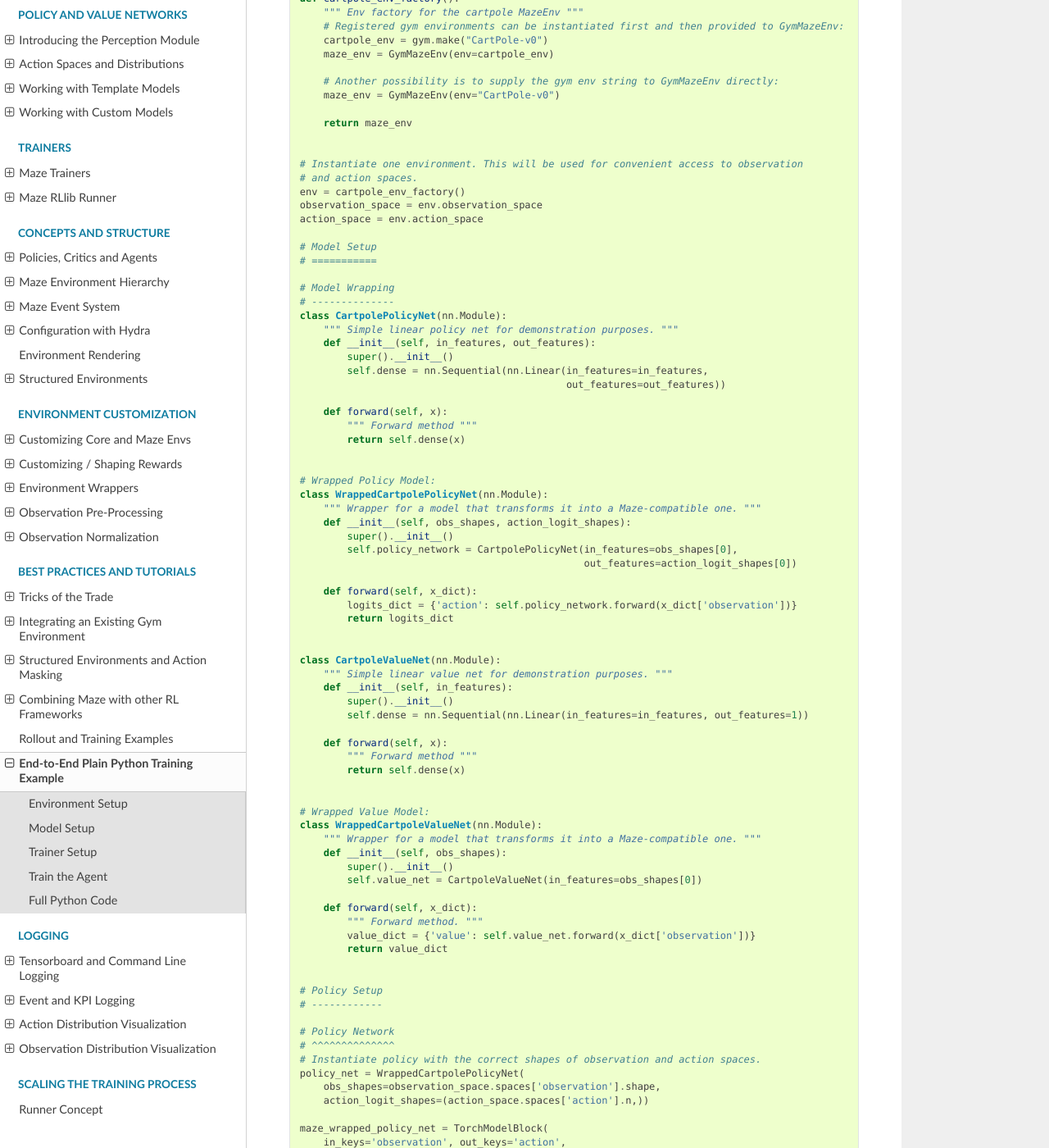
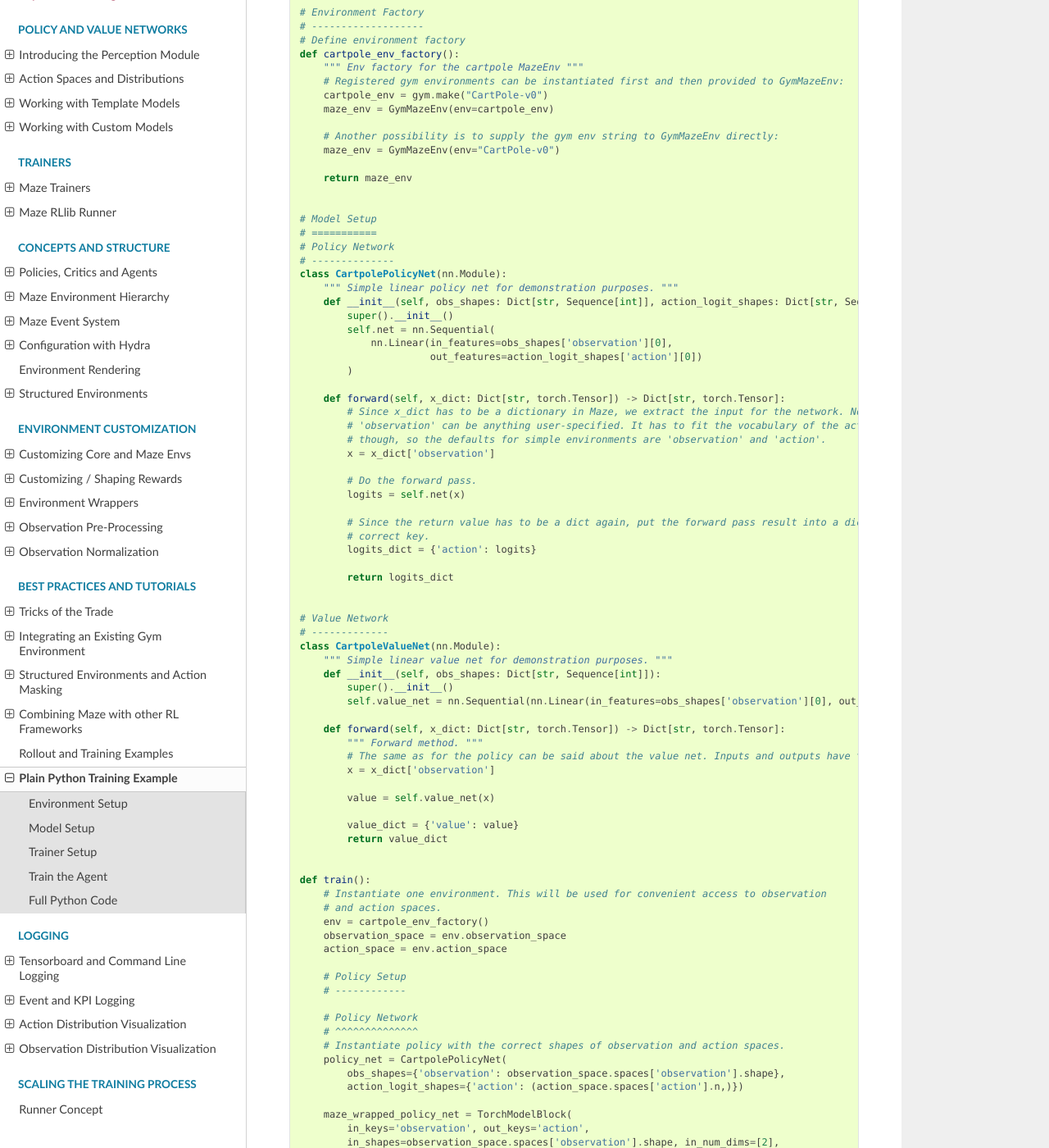
Before and after one commit to enlite-ai/maze, a Sphinx documentation site: the page built from docs/source/best_practices_and_tutorials/plain_python_training_example.rst, in a window 1280 px wide and 1400 px high, scrolled down 6277 px. Shown: the whole window at 82% size. Built offline with Sphinx 7.4.7 and the Read the Docs theme 2.0.0, drawn with Linux system fonts in a browser that asks for light colours; some of the changed text lies outside the part shown.

Commit message:
RL-531: Remove model wrappers; use model_selection

```diff
--- a/docs/source/best_practices_and_tutorials/code_snippets/plain_python_training.py
+++ b/docs/source/best_practices_and_tutorials/code_snippets/plain_python_training.py
@@ -1,5 +1,8 @@
 """ Rollout of a policy in plain Python. """
+from typing import Dict, Sequence
+
 import gym
+import torch
 import torch.nn as nn
 from maze.core.agent.torch_actor_critic import TorchActorCritic
 from maze.core.agent.torch_policy import TorchPolicy
@@ -10,6 +13,7 @@ from maze.perception.blocks.general.torch_model_block import TorchModelBlock
 from maze.train.parallelization.distributed_env.dummy_distributed_env import DummyStructuredDistributedEnv
 from maze.train.trainers.a2c.a2c_algorithm_config import A2CAlgorithmConfig
 from maze.train.trainers.a2c.a2c_trainer import MultiStepA2C
+from maze.train.trainers.common.model_selection.best_model_selection import BestModelSelection
 from maze.utils.log_stats_utils import setup_logging
 
 
@@ -31,168 +35,163 @@ def cartpole_env_factory():
     return maze_env
 
 
-# Instantiate one environment. This will be used for convenient access to observation
-# and action spaces.
-env = cartpole_env_factory()
-observation_space = env.observation_space
-action_space = env.action_space
-
 # Model Setup
 # ===========
-
-# Model Wrapping
+# Policy Network
 # --------------
 class CartpolePolicyNet(nn.Module):
     """ Simple linear policy net for demonstration purposes. """
-    def __init__(self, in_features, out_features):
+    def __init__(self, obs_shapes: Dict[str, Sequence[int]], action_logit_shapes: Dict[str, Sequence[int]]):
         super().__init__()
-        self.dense = nn.Sequential(nn.Linear(in_features=in_features,
-                                             out_features=out_features))
+        self.net = nn.Sequential(
+            nn.Linear(in_features=obs_shapes['observation'][0],
+                      out_features=action_logit_shapes['action'][0])
+        )
 
-    def forward(self, x):
-        """ Forward method """
-        return self.dense(x)
+    def forward(self, x_dict: Dict[str, torch.Tensor]) -> Dict[str, torch.Tensor]:
+        # Since x_dict has to be a dictionary in Maze, we extract the input for the network. Note that the key
+        # 'observation' can be anything user-specified. It has to fit the vocabulary of the action spaces
+        # though, so the defaults for simple environments are 'observation' and 'action'.
+        x = x_dict['observation']
 
+        # Do the forward pass.
+        logits = self.net(x)
 
-# Wrapped Policy Model:
-class WrappedCartpolePolicyNet(nn.Module):
-    """ Wrapper for a model that transforms it into a Maze-compatible one. """
-    def __init__(self, obs_shapes, action_logit_shapes):
-        super().__init__()
-        self.policy_network = CartpolePolicyNet(in_features=obs_shapes[0],
-                                                out_features=action_logit_shapes[0])
+        # Since the return value has to be a dict again, put the forward pass result into a dict with the
+        # correct key.
+        logits_dict = {'action': logits}
 
-    def forward(self, x_dict):
-        logits_dict = {'action': self.policy_network.forward(x_dict['observation'])}
         return logits_dict
 
 
+# Value Network
+# -------------
 class CartpoleValueNet(nn.Module):
     """ Simple linear value net for demonstration purposes. """
-    def __init__(self, in_features):
+    def __init__(self, obs_shapes: Dict[str, Sequence[int]]):
         super().__init__()
-        self.dense = nn.Sequential(nn.Linear(in_features=in_features, out_features=1))
+        self.value_net = nn.Sequential(nn.Linear(in_features=obs_shapes['observation'][0], out_features=1))
 
-    def forward(self, x):
-        """ Forward method """
-        return self.dense(x)
+    def forward(self, x_dict: Dict[str, torch.Tensor]) -> Dict[str, torch.Tensor]:
+        """ Forward method. """
+        # The same as for the policy can be said about the value net. Inputs and outputs have to be dicts.
+        x = x_dict['observation']
 
+        value = self.value_net(x)
 
-# Wrapped Value Model:
-class WrappedCartpoleValueNet(nn.Module):
-    """ Wrapper for a model that transforms it into a Maze-compatible one. """
-    def __init__(self, obs_shapes):
-        super().__init__()
-        self.value_net = CartpoleValueNet(in_features=obs_shapes[0])
-
-    def forward(self, x_dict):
-        """ Forward method. """
-        value_dict = {'value': self.value_net.forward(x_dict['observation'])}
+        value_dict = {'value': value}
         return value_dict
 
 
-# Policy Setup
-# ------------
+def train():
+    # Instantiate one environment. This will be used for convenient access to observation
+    # and action spaces.
+    env = cartpole_env_factory()
+    observation_space = env.observation_space
+    action_space = env.action_space
 
-# Policy Network
-# ^^^^^^^^^^^^^^
-# Instantiate policy with the correct shapes of observation and action spaces.
-policy_net = WrappedCartpolePolicyNet(
-    obs_shapes=observation_space.spaces['observation'].shape,
-    action_logit_shapes=(action_space.spaces['action'].n,))
+    # Policy Setup
+    # ------------
 
-maze_wrapped_policy_net = TorchModelBlock(
-    in_keys='observation', out_keys='action',
-    in_shapes=observation_space.spaces['observation'].shape, in_num_dims=[2],
-    out_num_dims=2, net=policy_net)
+    # Policy Network
+    # ^^^^^^^^^^^^^^
+    # Instantiate policy with the correct shapes of observation and action spaces.
+    policy_net = CartpolePolicyNet(
+        obs_shapes={'observation': observation_space.spaces['observation'].shape},
+        action_logit_shapes={'action': (action_space.spaces['action'].n,)})
 
-policy_networks = {0: maze_wrapped_policy_net}
+    maze_wrapped_policy_net = TorchModelBlock(
+        in_keys='observation', out_keys='action',
+        in_shapes=observation_space.spaces['observation'].shape, in_num_dims=[2],
+        out_num_dims=2, net=policy_net)
 
-# Policy Distribution
-# ^^^^^^^^^^^^^^^^^^^
-distribution_mapper = DistributionMapper(
-    action_space=action_space,
-    distribution_mapper_config={})
+    policy_networks = {0: maze_wrapped_policy_net}
 
-# Optionally, you can specify a different distribution with the distribution_mapper_config argument. Using a
-# Categorical distribution for a discrete action space would be done via
-distribution_mapper = DistributionMapper(
-    action_space=action_space,
-    distribution_mapper_config=[{
-        "action_space": gym.spaces.Discrete,
-        "distribution": "maze.distributions.categorical.CategoricalProbabilityDistribution"}])
+    # Policy Distribution
+    # ^^^^^^^^^^^^^^^^^^^
+    distribution_mapper = DistributionMapper(
+        action_space=action_space,
+        distribution_mapper_config={})
 
-# Instantiating the Policy
-# ^^^^^^^^^^^^^^^^^^^^^^^^
-torch_policy = TorchPolicy(networks=policy_networks,
-                           distribution_mapper=distribution_mapper,
-                           device='cpu')
+    # Optionally, you can specify a different distribution with the distribution_mapper_config argument. Using a
+    # Categorical distribution for a discrete action space would be done via
+    distribution_mapper = DistributionMapper(
+        action_space=action_space,
+        distribution_mapper_config=[{
+            "action_space": gym.spaces.Discrete,
+            "distribution": "maze.distributions.categorical.CategoricalProbabilityDistribution"}])
+
+    # Instantiating the Policy
+    # ^^^^^^^^^^^^^^^^^^^^^^^^
+    torch_policy = TorchPolicy(networks=policy_networks,
+                               distribution_mapper=distribution_mapper,
+                               device='cpu')
+
+    # Value Function Setup
+    # --------------------
+
+    # Value Network
+    # ^^^^^^^^^^^^^
+    value_net = CartpoleValueNet(obs_shapes={'observation': observation_space.spaces['observation'].shape})
+
+    maze_wrapped_value_net = TorchModelBlock(
+        in_keys='observation', out_keys='value',
+        in_shapes=observation_space.spaces['observation'].shape, in_num_dims=[2],
+        out_num_dims=2, net=value_net)
+
+    value_networks = {0: maze_wrapped_value_net}
+
+    # Instantiate the Value Function
+    # ^^^^^^^^^^^^^^^^^^^^^^^^^^^^^^
+    torch_critic = TorchSharedStateCritic(networks=value_networks, num_policies=1, device='cpu')
+
+    # Initializing the ActorCritic Model.
+    # -----------------------------------
+    actor_critic_model = TorchActorCritic(policy=torch_policy, critic=torch_critic, device='cpu')
+
+    # Instantiating the Trainer
+    # =========================
+    algorithm_config = A2CAlgorithmConfig(
+        n_epochs=5,
+        epoch_length=25,
+        deterministic_eval=False,
+        eval_repeats=2,
+        patience=15,
+        critic_burn_in_epochs=0,
+        n_rollout_steps=100,
+        lr=0.0005,
+        gamma=0.98,
+        gae_lambda=1.0,
+        policy_loss_coef=1.0,
+        value_loss_coef=0.5,
+        entropy_coef=0.00025,
+        max_grad_norm=0.0,
+        device='cpu')
+
+    # Distributed Environments
+    # ------------------------
+    # In order to use the distributed trainers, the previously created env factory is supplied to one of Maze's
+    # distribution classes:
+    train_envs = DummyStructuredDistributedEnv(
+        [cartpole_env_factory for _ in range(2)], logging_prefix="train")
+    eval_envs = DummyStructuredDistributedEnv(
+        [cartpole_env_factory for _ in range(2)], logging_prefix="eval")
+
+    # initialize best model selection todo: document in rst file
+    model_selection = BestModelSelection(dump_file="params.pt", model=actor_critic_model)
+
+    a2c_trainer = MultiStepA2C(env=train_envs, eval_env=eval_envs, algorithm_config=algorithm_config,
+                               model=actor_critic_model, model_selection=model_selection)
+
+    # Train the Agent
+    # ===============
+    # Before starting the training, we will enable logging by calling
+    log_dir = '.'
+    setup_logging(job_config=None, log_dir=log_dir)
+
+    # Now, we can train the agent.
+    a2c_trainer.train()
 
 
-# Value Function Setup
-# --------------------
-
-# Value Network
-# ^^^^^^^^^^^^^
-value_net = WrappedCartpoleValueNet(obs_shapes=observation_space.spaces['observation'].shape)
-
-maze_wrapped_value_net = TorchModelBlock(
-    in_keys='observation', out_keys='value',
-    in_shapes=observation_space.spaces['observation'].shape, in_num_dims=[2],
-    out_num_dims=2, net=value_net)
-
-value_networks = {0: maze_wrapped_value_net}
-
-# Instantiate the Value Function
-# ^^^^^^^^^^^^^^^^^^^^^^^^^^^^^^
-torch_critic = TorchSharedStateCritic(networks=value_networks, num_policies=1, device='cpu')
-
-
-# Initializing the ActorCritic Model.
-# -----------------------------------
-actor_critic_model = TorchActorCritic(policy=torch_policy, critic=torch_critic, device='cpu')
-
-# Instantiating the Trainer
-# =========================
-algorithm_config = A2CAlgorithmConfig(
-    n_epochs=5,
-    epoch_length=25,
-    deterministic_eval=False,
-    eval_repeats=2,
-    patience=15,
-    critic_burn_in_epochs=0,
-    n_rollout_steps=100,
-    lr=0.0005,
-    gamma=0.98,
-    gae_lambda=1.0,
-    policy_loss_coef=1.0,
-    value_loss_coef=0.5,
-    entropy_coef=0.00025,
-    max_grad_norm=0.0,
-    device='cpu')
-
-
-# Distributed Environments
-# ------------------------
-# In order to use the distributed trainers, the previously created env factory is supplied to one of Maze's
-# distribution classes:
-train_envs = DummyStructuredDistributedEnv(
-    [cartpole_env_factory for _ in range(2)], logging_prefix="train")
-eval_envs = DummyStructuredDistributedEnv(
-    [cartpole_env_factory for _ in range(2)], logging_prefix="eval")
-
-
-a2c_trainer = MultiStepA2C(env=train_envs, eval_env=eval_envs, algorithm_config=algorithm_config,
-                           model=actor_critic_model, model_selection=None)
-
-# Train the Agent
-# ===============
-# Before starting the training, we will enable logging by calling
-log_dir = '.'
-setup_logging(job_config=None, log_dir=log_dir)
-
-# Now, we can train the agent.
-a2c_trainer.train()
-
-# To get an out-of sample estimate of our performance, evaluate on the evaluation envs:
-a2c_trainer.evaluate(deterministic=False, repeats=1)
+if __name__ == '__main__':
+    train()
--- a/docs/source/best_practices_and_tutorials/plain_python_training_example.rst
+++ b/docs/source/best_practices_and_tutorials/plain_python_training_example.rst
@@ -1,7 +1,7 @@
 .. _end_to_end_python:
 
-End-to-End Plain Python Training Example
-========================================
+Plain Python Training Example
+=============================
 We will demonstrate how to do a manual RL training loop with Maze in plain Python, i.e., without any Hydra calls.
 This example serves to demonstrate how to transform your own custom RL loop to Maze. Let's assume you want to train an
 A2C agent for the Cartpole environment and let's also assume that you have already spent much time in creating your own
```
